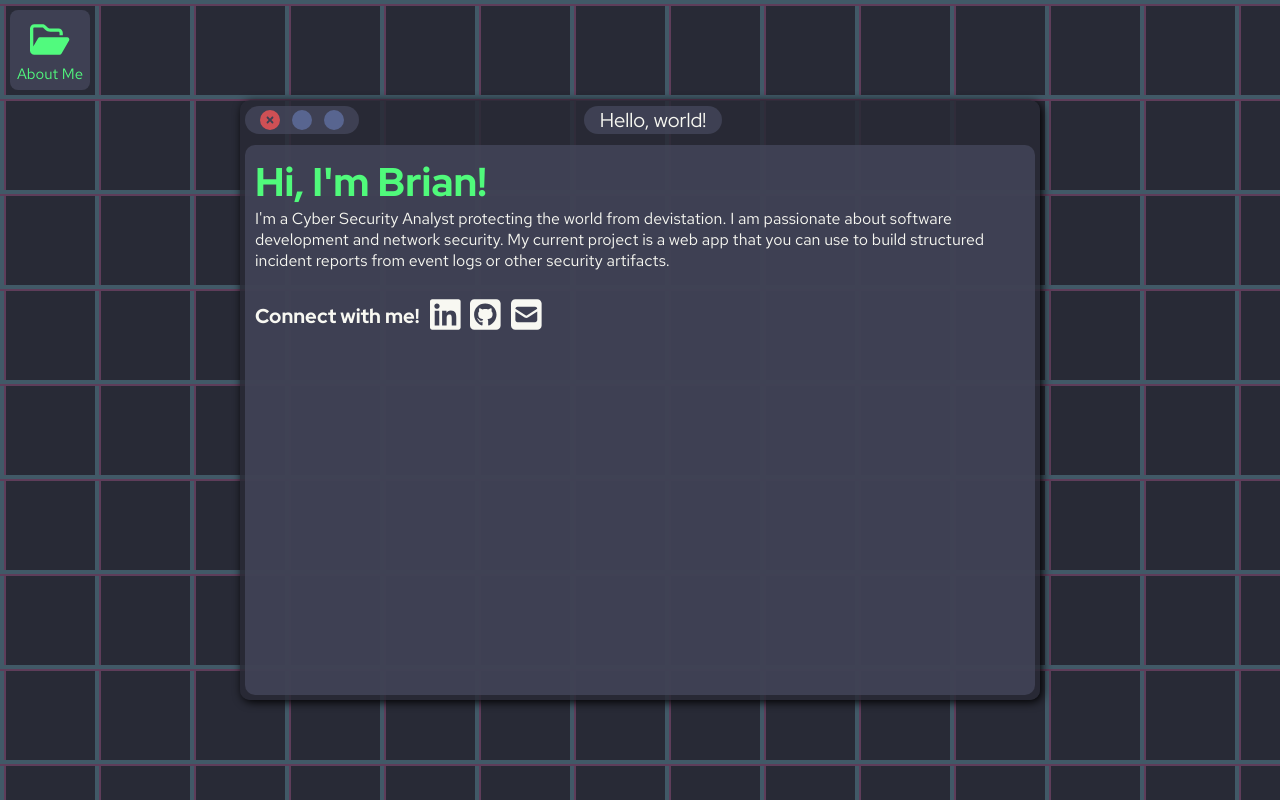
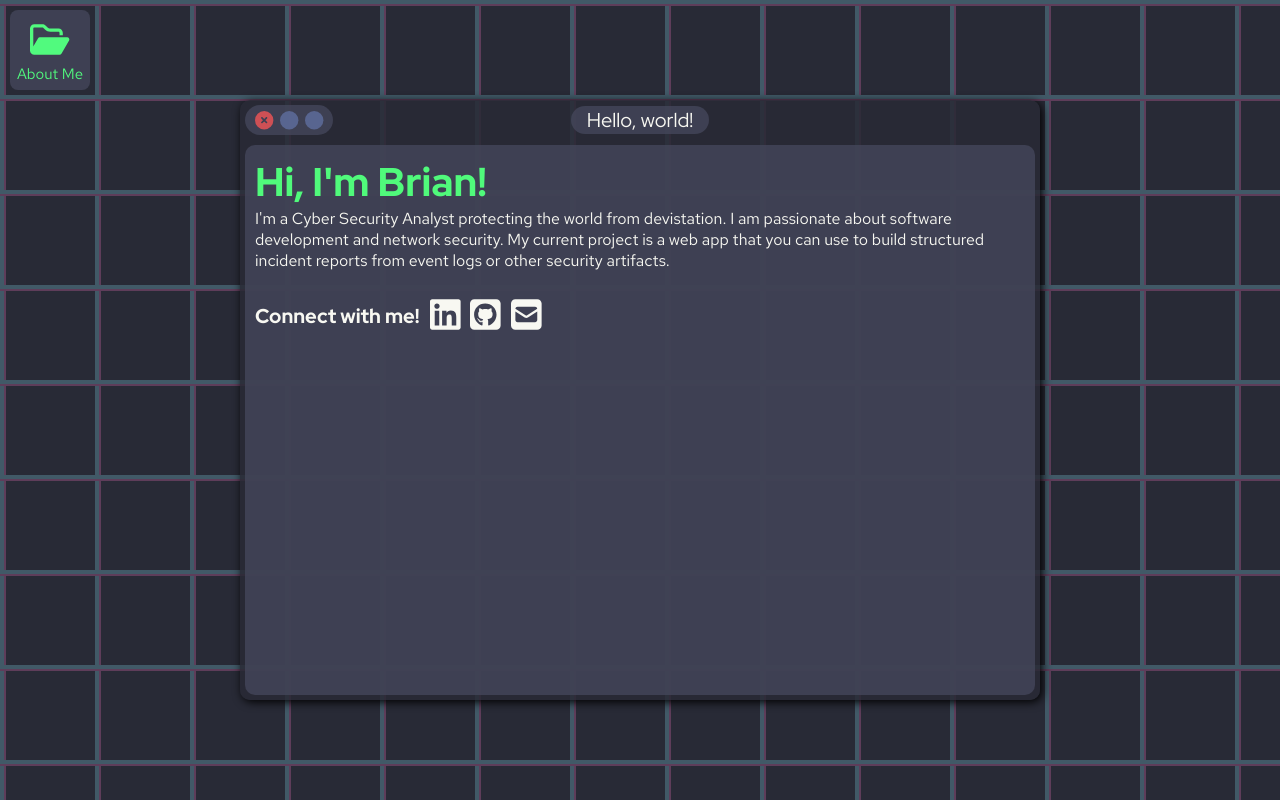
Before and after one commit to brian-reeder/brian.reeder.codes, an Angular app: page /about-me in a window 1280 px wide. Built offline with nearby package versions, Linux system fonts and the light colour scheme; what @scullyio/ng-lib would draw is missing.

Commit message:
Fix window button spacing

```diff
--- a/src/app/window/window.component.html
+++ b/src/app/window/window.component.html
@@ -1,6 +1,6 @@
 <section class="window" cdkDragBoundary="app-root" cdkDrag>
     <section class="header" cdkDragHandle>
-        <ul class="buttons">
+        <menu class="buttons">
             <li>
                 <a routerLink="/">
                     <fa-icon [icon]="faCircleXmark" class="button close"></fa-icon>
@@ -12,7 +12,7 @@
             <li>
                 <fa-icon [icon]="faCircle" class="button"></fa-icon>
             </li>
-        </ul>
+        </menu>
         <div class="filler"></div>
         <div class="title">
             <h6>{{ title }}</h6>
--- a/src/app/window/window.component.sass
+++ b/src/app/window/window.component.sass
@@ -30,6 +30,8 @@ $bg2: rgba(68,71,90, 0.8)
         cursor: grab
         display: flex
         align-items: center
+        align-content: center
+        justify-content: center
 
         .title
             padding: 2px 1em
@@ -44,22 +46,23 @@ $bg2: rgba(68,71,90, 0.8)
                 font-weight: normal
 
         .buttons
-            height: 1.75rem
-            min-width: 5.5rem
+            min-width: 5.50rem
 
-        ul.buttons
+        menu.buttons
             list-style: none
+            line-height: 80%
             display: flex
-            gap: 0.75rem
+            gap: 0.40rem
+
             align-items: center
             justify-content: center
-            padding: 2px 15px
             background-color: rgba(68,71,90, 0.8)
             border-radius: 20px
+            padding: 0.35rem
 
             .button
                 color: rgba(98,114,164, 0.75)
-                font-size: 1.25rem
+                font-size: 1.15rem
 
             .close.button
                 color: rgba(255,85,85, 0.75)
```
